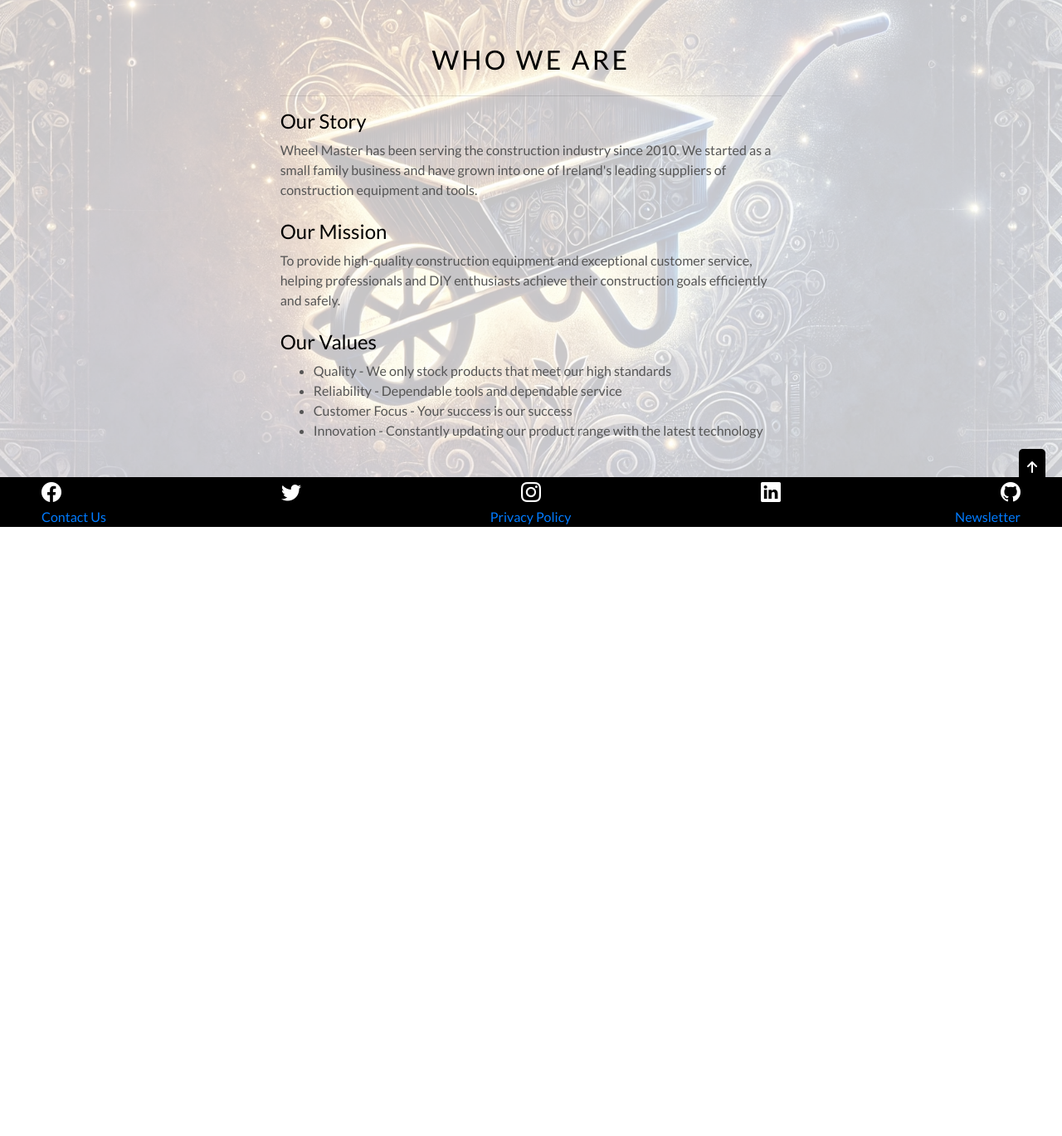
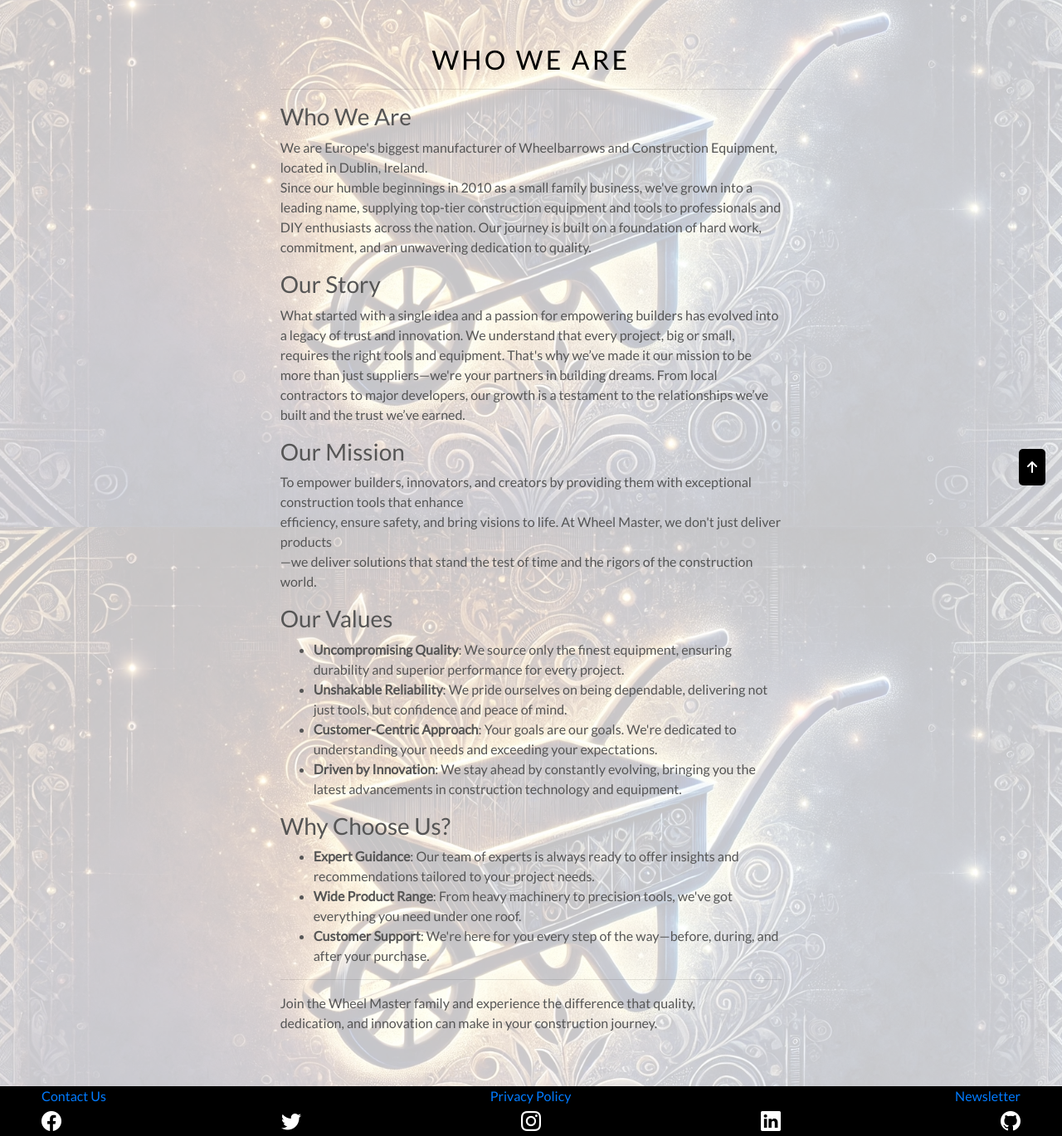
Before and after one commit to mufasa1611/Wheelmaster_p5, a Django app: page /who-we-are/ in a window 1280 px wide. Shown: the part 165-1534 px from the top of the page at 83% size. Before the commit the page ends 800 px from the top, so only its background shows below. Run offline with Django 5.2, Linux system fonts and the light colour scheme; data comes from the database, SQL or seed files in the repository; some libraries are stand-ins or nearby versions.

Commit message:
Update footer content

```diff
--- a/home/templates/home/who_we_are.html
+++ b/home/templates/home/who_we_are.html
@@ -15,27 +15,35 @@
         <div class="row">
             <div class=" col-12 col-md-8 offset-md-2">
                 <div class="about-container  p-4 mt-4">
-                    <h2 class="logo-font text-black text-center mb-4">Who We Are</h2>
+                    <h2 class="logo-font text-black text-center md-5">Who We Are</h2>
                     <hr>
                     <div class="row">
-                        <div class="col-12">
-                            <h4 class="text-black">Our Story</h4>
-                            <p>
-                                Wheel Master has been serving the construction industry since 2010. We started as a small family business and have grown into one of Ireland's leading suppliers of construction equipment and tools.
-                            </p>
+                        <div class="col-12 mb-4">
+                            <h3> Who We Are</h3>
+                            <p>We are Europe's biggest manufacturer of Wheelbarrows and Construction Equipment, located in Dublin, Ireland. <br> Since our humble beginnings in 2010 as a small family business, we've grown into a leading name, supplying top-tier construction equipment and tools to professionals and DIY enthusiasts across the nation. Our journey is built on a foundation of hard work, commitment, and an unwavering dedication to quality.</p>
 
-                            <h4 class="text-black mt-4">Our Mission</h4>
-                            <p>
-                                To provide high-quality construction equipment and exceptional customer service, helping professionals and DIY enthusiasts achieve their construction goals efficiently and safely.
-                            </p>
+                            <h3> Our Story</h3>
+                            <p>What started with a single idea and a passion for empowering builders has evolved into a legacy of trust and innovation. We understand that every project, big or small, requires the right tools and equipment. That's why we’ve made it our mission to be more than just suppliers—we're your partners in building dreams. From local contractors to major developers, our growth is a testament to the relationships we’ve built and the trust we’ve earned.</p>
 
-                            <h4 class="text-black mt-4">Our Values</h4>
+                            <h3> Our Mission</h3>
+                            <p>To empower builders, innovators, and creators by providing them with exceptional construction tools that enhance<br> efficiency, ensure safety, and bring visions to life. At Wheel Master, we don't just deliver products<br>—we deliver solutions that stand the test of time and the rigors of the construction world.</p>
+
+                            <h3> Our Values</h3>
                             <ul>
-                                <li>Quality - We only stock products that meet our high standards</li>
-                                <li>Reliability - Dependable tools and dependable service</li>
-                                <li>Customer Focus - Your success is our success</li>
-                                <li>Innovation - Constantly updating our product range with the latest technology</li>
+                                <li><strong>Uncompromising Quality</strong>: We source only the finest equipment, ensuring durability and superior performance for every project.</li>
+                                <li><strong>Unshakable Reliability</strong>: We pride ourselves on being dependable, delivering not just tools, but confidence and peace of mind.</li>
+                                <li><strong>Customer-Centric Approach</strong>: Your goals are our goals. We're dedicated to understanding your needs and exceeding your expectations.</li>
+                                <li><strong>Driven by Innovation</strong>: We stay ahead by constantly evolving, bringing you the latest advancements in construction technology and equipment.</li>
                             </ul>
+
+                            <h3> Why Choose Us?</h3>
+                            <ul>
+                                <li><strong>Expert Guidance</strong>: Our team of experts is always ready to offer insights and recommendations tailored to your project needs.</li>
+                                <li><strong>Wide Product Range</strong>: From heavy machinery to precision tools, we've got everything you need under one roof.</li>
+                                <li><strong>Customer Support</strong>: We're here for you every step of the way—before, during, and after your purchase.</li>
+                            </ul>
+                            <hr>
+                            <p>Join the Wheel Master family and experience the difference that quality,<br> dedication, and innovation can make in your construction journey.</p>
                         </div>
                     </div>
                 </div>
--- a/templates/includes/footer.html
+++ b/templates/includes/footer.html
@@ -1,4 +1,10 @@
 <footer class="footer">
+
+    <div class="text-white footer-links">
+        <a href="{% url 'contact' %}">Contact Us</a>
+        <a href="https://www.termsfeed.com/live/27f68a99-753d-441a-bef5-d0a06d843a36"> Privacy Policy </a>
+        <a href="{% url 'newsletter_signup' %}">Newsletter</a>
+    </div>
     <div class="icon-container">
         <a href="https://www.facebook.com/profile.php?id=61573992207277" class="text-white footer-icon"><i class="bi bi-facebook"></i></a>
         <a href="https://twitter.com/mypage" class="text-white footer-icon"><i class="bi bi-twitter"></i></a>
@@ -6,9 +12,4 @@
         <a href="https://www.linkedin.com/in/mypage" class="text-white footer-icon"><i class="bi bi-linkedin"></i></a>
         <a href="https://github.com/mypage" class="text-white footer-icon"><i class="bi bi-github"></i></a>
     </div>
-    <div class="text-white footer-links">
-        <a href="{% url 'contact' %}">Contact Us</a>
-        <a href="https://www.termsfeed.com/live/27f68a99-753d-441a-bef5-d0a06d843a36">Privacy Policy</a>
-        <a href="{% url 'newsletter_signup' %}">Newsletter</a>
-    </div>
 </footer>
```
